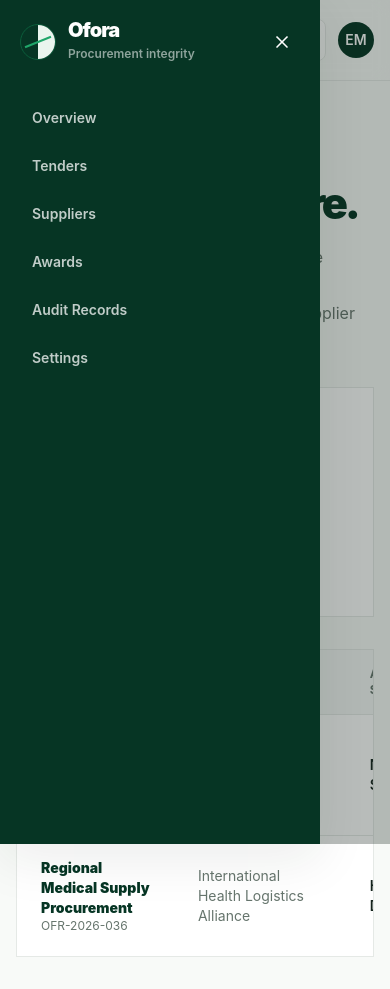
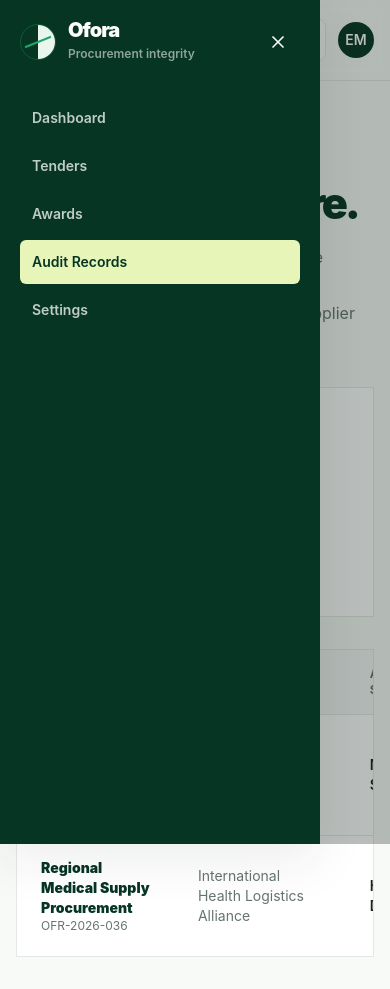
Before and after one commit to Rex739/ofora, a Next.js app: page /audit in a window 390 px wide. Both pictures are taken after a click on the button 35 px from the left and 40 px from the top of the page. Built offline with nearby package versions, Linux system fonts and the light colour scheme.

Commit message:
fix(ui): improve mobile app shell navigation

```diff
--- a/components/layout/app-sidebar.tsx
+++ b/components/layout/app-sidebar.tsx
@@ -7,7 +7,7 @@ import { cn } from "@/lib/utils";
 import { OforaMark } from "@/components/landing/ofora-mark";
 
 const navItems = [
-  { label: "Overview", href: "/dashboard", icon: LayoutDashboard },
+  { label: "Dashboard", href: "/dashboard", icon: LayoutDashboard },
   { label: "Tenders", href: "/tenders", icon: ClipboardList },
   { label: "Suppliers", href: "/supplier", icon: Users },
   { label: "Awards", href: "/awards", icon: Award },
@@ -15,9 +15,9 @@ const navItems = [
   { label: "Settings", href: "/settings", icon: Settings }
 ];
 
-export function OforaLogo() {
+export function OforaLogo({ href = "/" }: { href?: string }) {
   return (
-    <Link href="/" className="flex items-center gap-3" aria-label="Ofora home">
+    <Link href={href} className="flex items-center gap-3" aria-label="Ofora home">
       <OforaMark className="h-10 w-10 border-[#E7F5B8] bg-ofora-deep" />
       <span>
         <span className="block text-xl font-black leading-none tracking-[-0.05em] text-white">Ofora</span>
--- a/components/layout/mobile-nav.tsx
+++ b/components/layout/mobile-nav.tsx
@@ -2,41 +2,56 @@
 
 import * as Dialog from "@radix-ui/react-dialog";
 import Link from "next/link";
+import { usePathname } from "next/navigation";
 import { Menu, X } from "lucide-react";
+import { cn } from "@/lib/utils";
 import { OforaLogo } from "@/components/layout/app-sidebar";
 
 const links = [
-  ["Overview", "/dashboard"],
+  ["Dashboard", "/dashboard"],
   ["Tenders", "/tenders"],
-  ["Suppliers", "/supplier"],
-  ["Awards", "/tenders/OFR-2026-041"],
+  ["Awards", "/awards"],
   ["Audit Records", "/audit"],
   ["Settings", "/settings"]
 ];
 
 export function MobileNav() {
+  const pathname = usePathname();
+
   return (
     <Dialog.Root>
-      <Dialog.Trigger className="ofora-focus rounded-md border border-ofora-border bg-white p-2 text-ofora-ink lg:hidden" aria-label="Open navigation">
+      <Dialog.Trigger className="ofora-focus inline-flex h-11 w-11 shrink-0 items-center justify-center rounded-md border border-ofora-border bg-white text-ofora-ink lg:hidden" aria-label="Open navigation">
         <Menu className="h-5 w-5" aria-hidden="true" />
       </Dialog.Trigger>
       <Dialog.Portal>
         <Dialog.Overlay className="fixed inset-0 z-40 bg-ofora-ink/30" />
         <Dialog.Content className="fixed inset-y-0 left-0 z-50 w-80 max-w-[86vw] bg-ofora-deep p-5 text-white shadow-panel">
           <div className="flex items-center justify-between">
-            <OforaLogo />
-            <Dialog.Close className="ofora-focus rounded-md p-2" aria-label="Close navigation">
+            <Dialog.Close asChild>
+              <OforaLogo href="/dashboard" />
+            </Dialog.Close>
+            <Dialog.Close className="ofora-focus inline-flex h-11 w-11 items-center justify-center rounded-md" aria-label="Close navigation">
               <X className="h-5 w-5" />
             </Dialog.Close>
           </div>
           <nav className="mt-8 grid gap-1" aria-label="Mobile navigation">
-            {links.map(([label, href]) => (
-              <Dialog.Close asChild key={href}>
-                <Link className="rounded-md px-3 py-3 text-sm font-semibold text-white/75 hover:bg-white/10 hover:text-white" href={href}>
-                  {label}
-                </Link>
-              </Dialog.Close>
-            ))}
+            {links.map(([label, href]) => {
+              const active = pathname === href || (href !== "/dashboard" && pathname.startsWith(href));
+              return (
+                <Dialog.Close asChild key={href}>
+                  <Link
+                    className={cn(
+                      "flex min-h-11 items-center rounded-md px-3 py-3 text-sm font-semibold text-white/75 transition hover:bg-white/10 hover:text-white",
+                      active && "bg-[#E7F5B8] text-ofora-deep hover:bg-[#E7F5B8] hover:text-ofora-deep"
+                    )}
+                    href={href}
+                    aria-current={active ? "page" : undefined}
+                  >
+                    {label}
+                  </Link>
+                </Dialog.Close>
+              );
+            })}
           </nav>
         </Dialog.Content>
       </Dialog.Portal>
--- a/components/shared/app-primitives.tsx
+++ b/components/shared/app-primitives.tsx
@@ -103,9 +103,9 @@ export function InlineMetric({ label, value, inverted = false }: { label: string
 
 export function MetadataRow({ label, value }: { label: string; value: ReactNode }) {
   return (
-    <div className="grid grid-cols-[0.8fr_1fr] gap-4 border-b border-ofora-border py-3 text-sm">
+    <div className="grid gap-1 border-b border-ofora-border py-3 text-sm sm:grid-cols-[0.8fr_1fr] sm:gap-4">
       <dt className="text-ofora-muted">{label}</dt>
-      <dd className="font-semibold text-ofora-ink">{value}</dd>
+      <dd className="min-w-0 break-words font-semibold text-ofora-ink">{value}</dd>
     </div>
   );
 }
```
